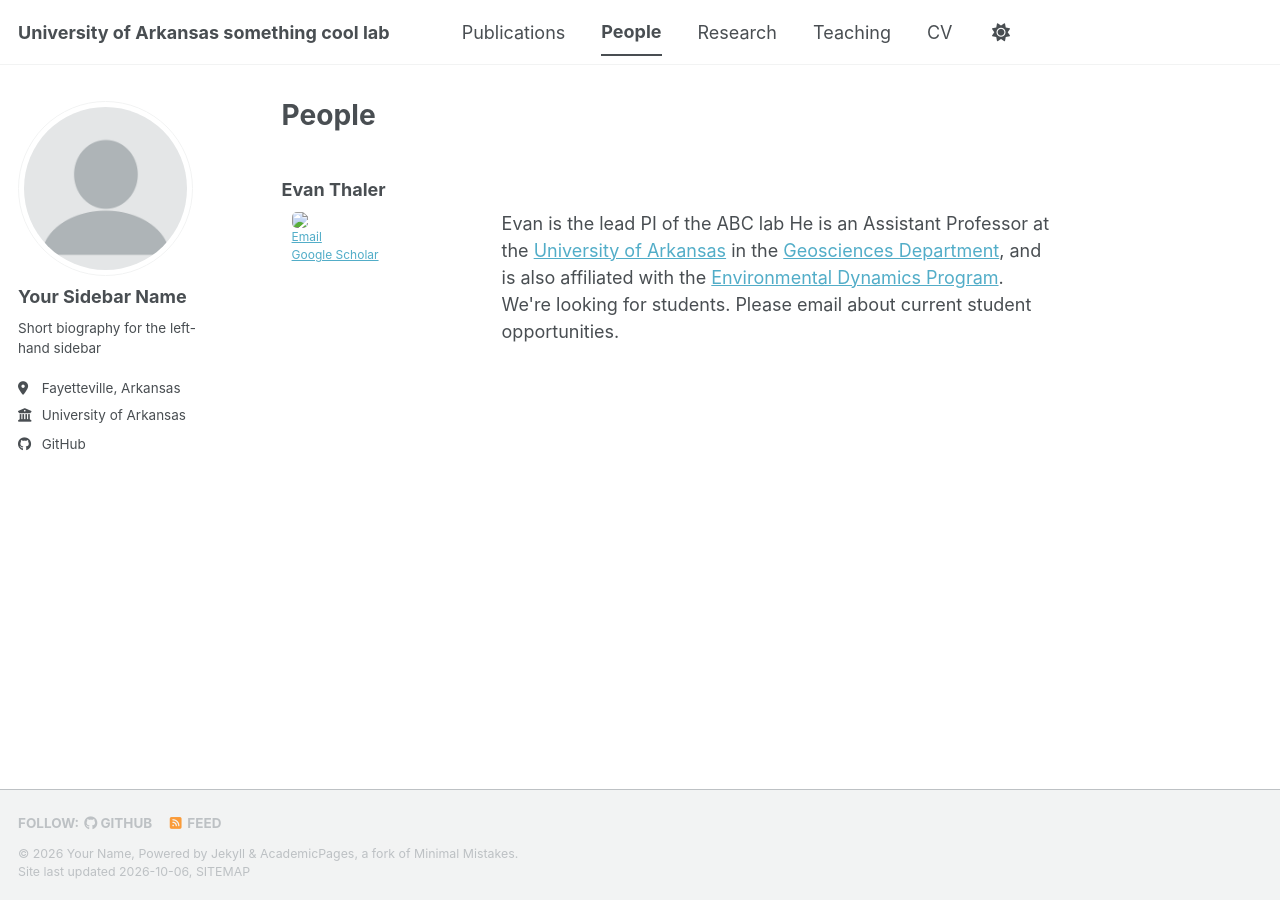
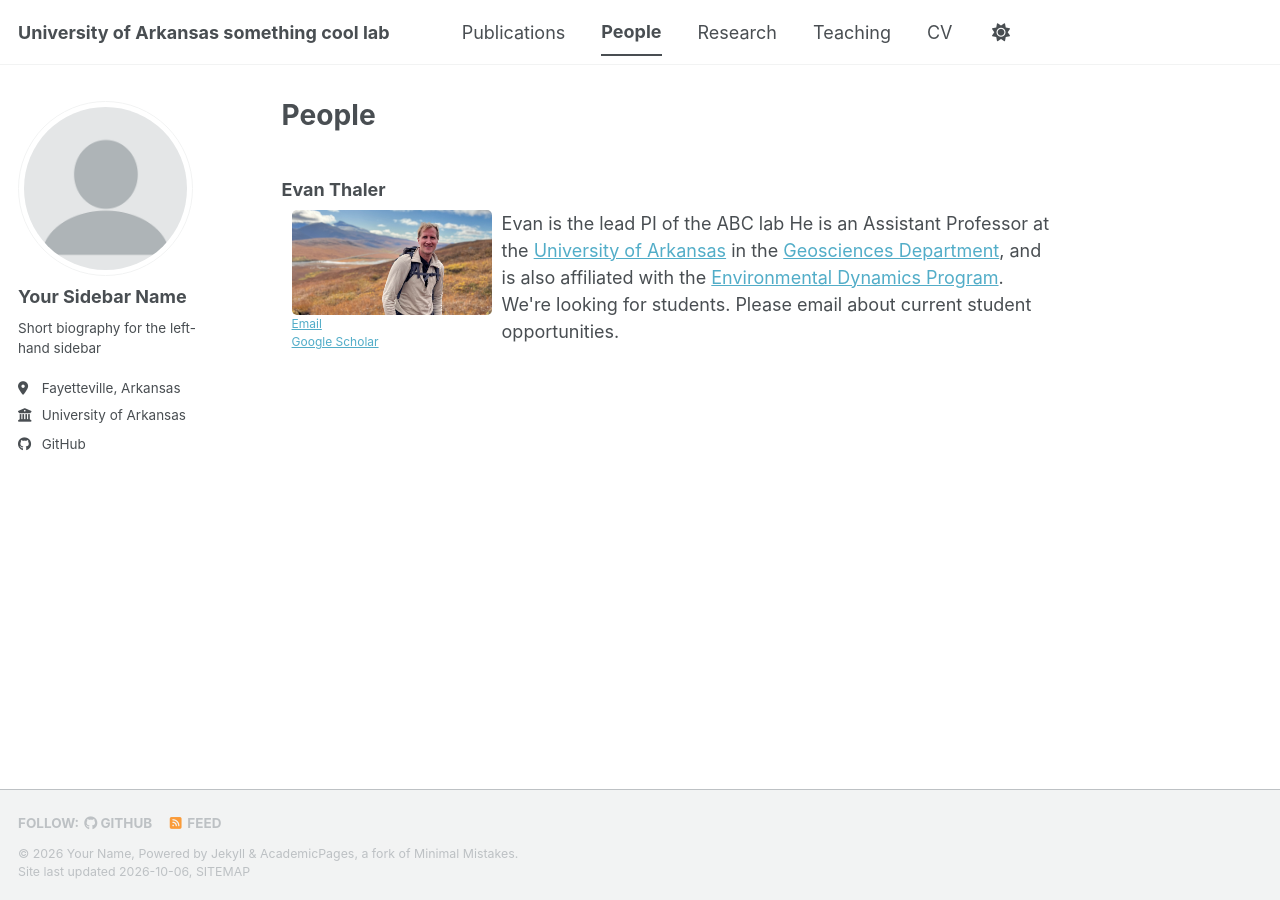
Before and after one commit to UARKGeomorph/UARKgeomorph.github.io, a Jekyll site: the page built from _pages/people.md, in a window 1280 px wide. Built offline with Jekyll 4.4.1, drawn with Linux system fonts in a browser that asks for light colours; a style sheet for code colours, icons or effects is not loaded.

Commit message:
Update people.md

```diff
--- a/_pages/people.md
+++ b/_pages/people.md
@@ -42,7 +42,7 @@ redirect_from:
 ### Evan Thaler
 <div class="person">
   <div class="person-header">
-    <img src="images/Thaler_GithubCrop.jpeg">
+    <img src="/images/Thaler_GithubCrop.jpeg">
       <p>
         <a href="mailto:ethaler@uark.edu"><!--<i class="fa fa-fw fa-envelope-square" aria-hidden="true"></i> -->Email</a> <br>
         <a href="https://scholar.google.com/citations?user=mq5Nj-kAAAAJ&hl=en"><!--<i class="ai ai-google-scholar-square ai-fw"></i> -->Google Scholar</a><br>
```
